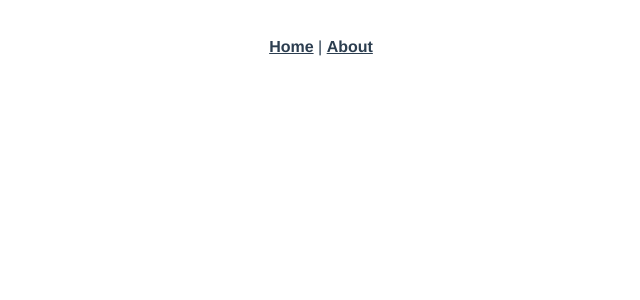
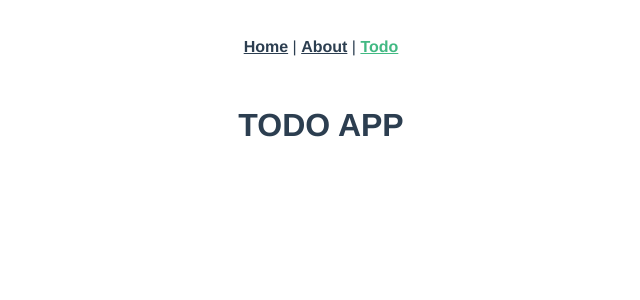
Before and after one commit to kuromitsu0104/MangaApp, a Vue app in the folder frontend/: page /todo in a window 1280 px wide. Before the commit this address had no page. Shown: the top 300 px of the page, without its empty margins (319-959 px from the left). Built offline with nearby package versions, Linux system fonts and the light colour scheme.

Commit message:
[Add] Todoコンポーネントを追加, routerを追加

```diff
--- a/frontend/src/App.vue
+++ b/frontend/src/App.vue
@@ -2,7 +2,8 @@
   <div>
     <div id="nav">
       <router-link to="/">Home</router-link> |
-      <router-link to="/about">About</router-link>
+      <router-link to="/about">About</router-link> |
+      <router-link to="/todo">Todo</router-link>
     </div>
     <router-view />
   </div>
--- a/frontend/src/router/index.ts
+++ b/frontend/src/router/index.ts
@@ -1,5 +1,7 @@
 import { createRouter, createWebHistory, RouteRecordRaw } from "vue-router";
 import Home from "../views/Home.vue";
+import Todo from "../views/Todo.vue";
+import About from "../views/About.vue";
 
 const routes: Array<RouteRecordRaw> = [
   {
@@ -13,8 +15,14 @@
     // route level code-splitting
     // this generates a separate chunk (about.[hash].js) for this route
     // which is lazy-loaded when the route is visited.
-    component: () =>
-      import(/* webpackChunkName: "about" */ "../views/About.vue"),
+    // component: () =>
+    //   import(/* webpackChunkName: "about" */ "../views/About.vue"),
+    component: About,
+  },
+  {
+    path: "/todo",
+    name: "Todo",
+    component: Todo,
   },
 ];
 
--- a/frontend/src/views/Home.vue
+++ b/frontend/src/views/Home.vue
@@ -7,7 +7,7 @@
 
 <script lang="ts">
 import { defineComponent } from "vue";
-import HelloWorld from "@/components/HelloWorld.vue"; // @ is an alias to /src
+import HelloWorld from "../components/HelloWorld.vue"; // @ is an alias to /src
 
 export default defineComponent({
   name: "Home",
--- /dev/null
+++ b/frontend/src/views/Todo.vue
@@ -0,0 +1,13 @@
+<template>
+  <div class="todo">
+    <h1>TODO APP</h1>
+  </div>
+</template>
+
+<script lang="ts">
+import { defineComponent } from "vue";
+
+export default defineComponent({
+  name: "Todo",
+});
+</script>
```
